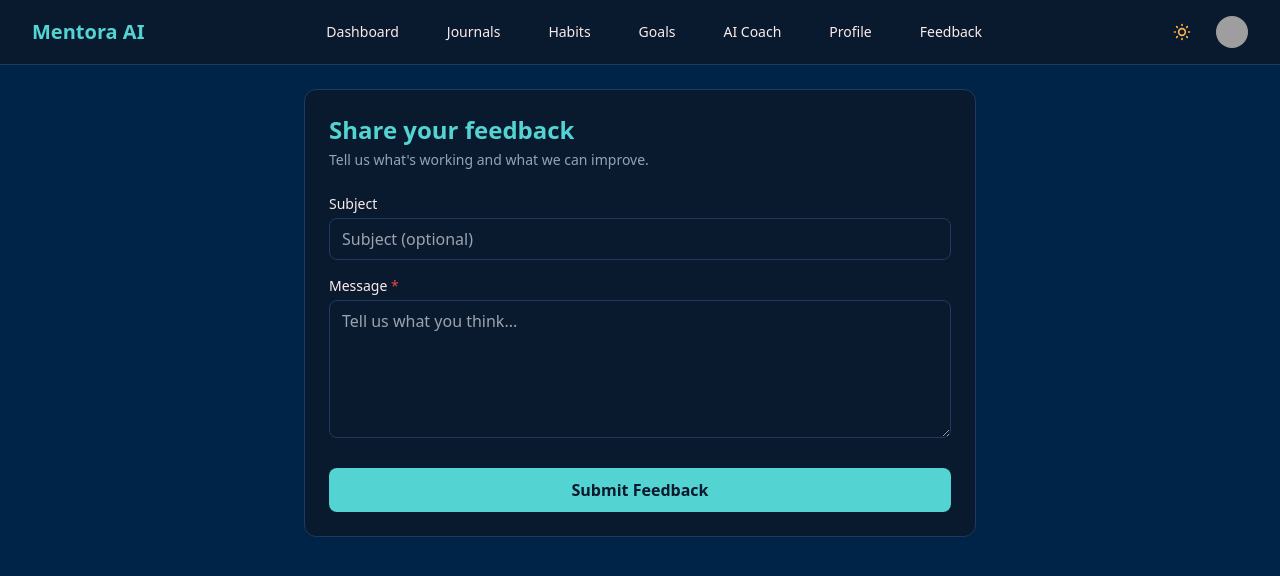
After one commit to ssakiinaa/mentora_ai, a Django app: page /feedback/ in a window 1280 px wide. The commit adds this page. Shown: the top 576 px of the page. Run offline with Django 5.2, Linux system fonts and the light colour scheme; the visitor is signed in with stand-in values (Sample User, id 1); some libraries are stand-ins or nearby versions; grey boxes are pictures that could not be loaded.

Commit message:
feedback feature added

```diff
--- /dev/null
+++ b/mentora/feedback/apps.py
@@ -0,0 +1,6 @@
+from django.apps import AppConfig
+
+
+class FeedbackConfig(AppConfig):
+    default_auto_field = 'django.db.models.BigAutoField'
+    name = 'feedback'
--- /dev/null
+++ b/mentora/feedback/forms.py
@@ -0,0 +1,25 @@
+from django import forms
+from .models import Feedback
+
+INPUT_CLASS = (
+    'w-full px-3 py-2 rounded-lg bg-[var(--bg-secondary)] '
+    'border border-[var(--border-color)] text-[var(--text-primary)] '
+    'focus:outline-none focus:ring-2 focus:ring-[var(--accent-primary)]'
+)
+
+
+class FeedbackForm(forms.ModelForm):
+    class Meta:
+        model = Feedback
+        fields = ['subject', 'message']
+        widgets = {
+            'subject': forms.TextInput(attrs={
+                'class': INPUT_CLASS,
+                'placeholder': 'Subject (optional)',
+            }),
+            'message': forms.Textarea(attrs={
+                'class': INPUT_CLASS,
+                'rows': 5,
+                'placeholder': 'Tell us what you think...',
+            }),
+        }
--- /dev/null
+++ b/mentora/feedback/models.py
@@ -0,0 +1,24 @@
+from django.conf import settings
+from django.db import models
+
+
+class Feedback(models.Model):
+    user = models.ForeignKey(
+        settings.AUTH_USER_MODEL,
+        on_delete=models.SET_NULL,
+        null=True,
+        blank=True,
+        related_name='feedback',
+    )
+    subject = models.CharField(max_length=150, blank=True)
+    message = models.TextField()
+    created_at = models.DateTimeField(auto_now_add=True)
+
+    class Meta:
+        ordering = ['-created_at']
+        verbose_name = 'Feedback'
+        verbose_name_plural = 'Feedback'
+
+    def __str__(self):
+        who = self.user.username if self.user else 'Anonymous'
+        return f"{who} - {self.created_at:%Y-%m-%d %H:%M}"
--- /dev/null
+++ b/mentora/feedback/urls.py
@@ -0,0 +1,6 @@
+from django.urls import path
+from . import views
+
+urlpatterns = [
+    path('', views.feedback_view, name='feedback'),
+]
--- /dev/null
+++ b/mentora/feedback/views.py
@@ -0,0 +1,20 @@
+from django.contrib import messages
+from django.contrib.auth.decorators import login_required
+from django.shortcuts import redirect, render
+
+from .forms import FeedbackForm
+
+
+@login_required
+def feedback_view(request):
+    if request.method == 'POST':
+        form = FeedbackForm(request.POST)
+        if form.is_valid():
+            feedback = form.save(commit=False)
+            feedback.user = request.user
+            feedback.save()
+            messages.success(request, 'Thanks for your feedback!')
+            return redirect('feedback')
+    else:
+        form = FeedbackForm()
+    return render(request, 'feedback/feedback_form.html', {'form': form})
--- a/mentora/mentora/settings.py
+++ b/mentora/mentora/settings.py
@@ -46,6 +46,7 @@ INSTALLED_APPS = [
     'users',
     'dashboard',
     'user_form',
+    'feedback',
     'social_django',
 ]
 
@@ -61,6 +62,11 @@ LOGOUT_REDIRECT_URL = 'login'
 # Google OAuth keys from environment
 SOCIAL_AUTH_GOOGLE_OAUTH2_KEY = config('SOCIAL_AUTH_GOOGLE_OAUTH2_KEY')
 SOCIAL_AUTH_GOOGLE_OAUTH2_SECRET = config('SOCIAL_AUTH_GOOGLE_OAUTH2_SECRET')
+
+# Behind Render's HTTPS proxy, force the OAuth redirect URI to use https://
+# (otherwise Django builds http:// and Google rejects it as a redirect_uri_mismatch).
+SECURE_PROXY_SSL_HEADER = ('HTTP_X_FORWARDED_PROTO', 'https')
+SOCIAL_AUTH_REDIRECT_IS_HTTPS = not DEBUG
 
 
 MIDDLEWARE = [
--- a/mentora/mentora/urls.py
+++ b/mentora/mentora/urls.py
@@ -38,6 +38,7 @@ urlpatterns = [
     path('dashboard/', include('dashboard.urls')),
     path('users/', include('users.urls')),
     path('forms/', include('user_form.urls')),
+    path('feedback/', include('feedback.urls')),
     path('auth/', include('social_django.urls', namespace='social')),
     path('', include(router.urls)),  # API routes
 ]
--- a/mentora/templates/base.html
+++ b/mentora/templates/base.html
@@ -62,6 +62,7 @@
             <a href="{% url 'goal_list' %}" class="text-[var(--text-secondary)] hover:text-[var(--text-primary)] px-3 py-2 rounded-md text-sm font-medium transition">Goals</a>
             <a href="{% url 'ai_chat' %}" class="text-[var(--text-secondary)] hover:text-[var(--text-primary)] px-3 py-2 rounded-md text-sm font-medium transition">AI Coach</a>
             <a href="{% url 'profile' %}" class="text-[var(--text-secondary)] hover:text-[var(--text-primary)] px-3 py-2 rounded-md text-sm font-medium transition">Profile</a>
+            <a href="{% url 'feedback' %}" class="text-[var(--text-secondary)] hover:text-[var(--text-primary)] px-3 py-2 rounded-md text-sm font-medium transition">Feedback</a>
           {% endif %}
         </div>
 
--- /dev/null
+++ b/mentora/templates/feedback/feedback_form.html
@@ -0,0 +1,34 @@
+{% extends 'base.html' %}
+{% block title %}Feedback - Mentora{% endblock %}
+
+{% block content %}
+<div class="max-w-2xl mx-auto">
+  <div class="bg-[var(--bg-card)] border border-[var(--border-color)] rounded-xl p-6 shadow-sm">
+    <h1 class="text-2xl font-bold text-[var(--accent-primary)] mb-1">Share your feedback</h1>
+    <p class="text-[var(--text-muted)] mb-6 text-sm">Tell us what's working and what we can improve.</p>
+
+    <form method="post" novalidate>
+      {% csrf_token %}
+
+      <div class="mb-4">
+        <label for="{{ form.subject.id_for_label }}" class="block text-sm font-medium mb-1">Subject</label>
+        {{ form.subject }}
+        {% if form.subject.errors %}<p class="text-red-500 text-xs mt-1">{{ form.subject.errors.0 }}</p>{% endif %}
+      </div>
+
+      <div class="mb-6">
+        <label for="{{ form.message.id_for_label }}" class="block text-sm font-medium mb-1">
+          Message <span class="text-red-500">*</span>
+        </label>
+        {{ form.message }}
+        {% if form.message.errors %}<p class="text-red-500 text-xs mt-1">{{ form.message.errors.0 }}</p>{% endif %}
+      </div>
+
+      <button type="submit"
+              class="w-full bg-[var(--accent-primary)] text-[var(--bg-secondary)] font-semibold py-2.5 rounded-lg hover:opacity-90 transition">
+        Submit Feedback
+      </button>
+    </form>
+  </div>
+</div>
+{% endblock %}
```
Also changed, not shown: mentora/feedback/admin.py (added, +18 -0 lines), mentora/feedback/__init__.py (added), mentora/feedback/migrations/0001_initial.py (added), mentora/feedback/migrations/__init__.py (added).
